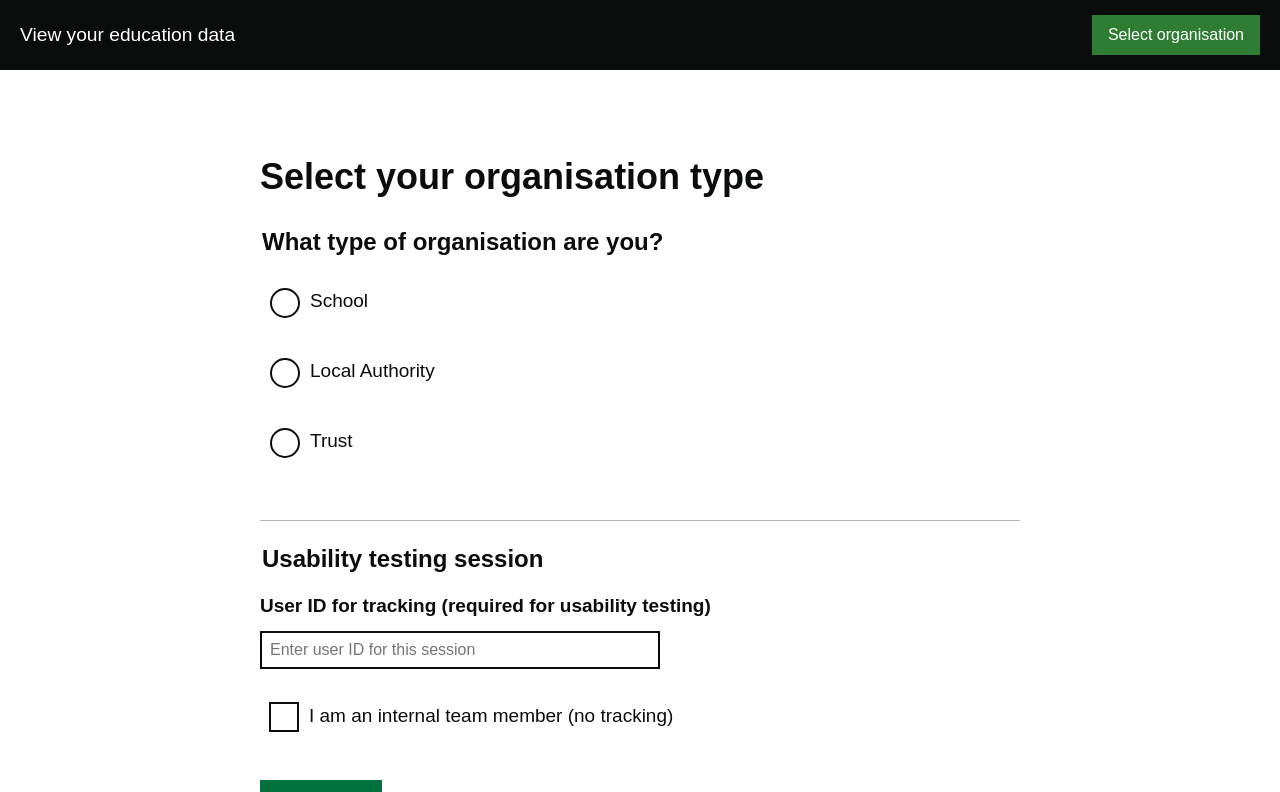
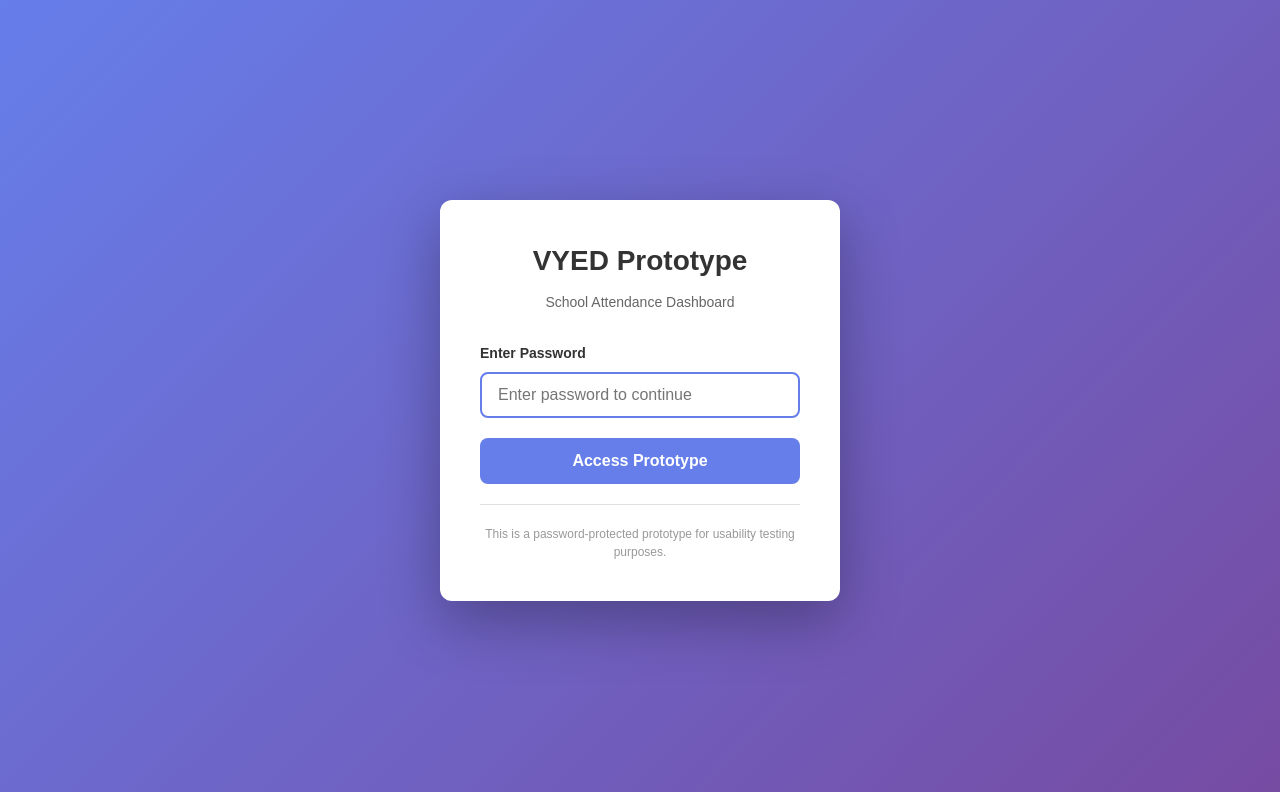
Before and after one commit to VinceSpadaro/vyed-prototype, a React (Create React App) app: page /#/ in a window 1280 px wide. Before the commit this address led to /#/. Shown: the top 792 px of the page. Built offline with nearby package versions, Linux system fonts and the light colour scheme.

Commit message:
implemented password
password = 'attendance'

```diff
--- a/src/App.js
+++ b/src/App.js
@@ -1,4 +1,4 @@
-import React from 'react';
+import React, { useState, useEffect } from 'react';
 import { HashRouter as Router, Routes, Route, Navigate } from 'react-router-dom';
 import styled from 'styled-components';
 import './App.css';
@@ -7,6 +7,7 @@ import { TrackingProvider } from './context/TrackingContext';
 import ClarityPageTracker from './components/Analytics/ClarityPageTracker';
 
 // Components
+import PasswordGate from './components/Auth/PasswordGate';
 import Header from './components/Header/Header';
 import AttendanceData from './components/Dashboard/AttendanceData';
 import SchoolPage from './components/School/SchoolPage';
@@ -170,6 +171,24 @@ function AppRoutes() {
 }
 
 function App() {
+  const [isAuthenticated, setIsAuthenticated] = useState(false);
+
+  useEffect(() => {
+    // Check if user is already authenticated in this session
+    const authenticated = sessionStorage.getItem('vyed_authenticated');
+    if (authenticated === 'true') {
+      setIsAuthenticated(true);
+    }
+  }, []);
+
+  const handleAuthenticated = () => {
+    setIsAuthenticated(true);
+  };
+
+  if (!isAuthenticated) {
+    return <PasswordGate onAuthenticated={handleAuthenticated} />;
+  }
+
   return (
     <UserTypeProvider>
       <TrackingProvider>
--- /dev/null
+++ b/src/components/Auth/PasswordGate.js
@@ -0,0 +1,160 @@
+import React, { useState } from 'react';
+import styled from 'styled-components';
+
+const GateContainer = styled.div`
+  min-height: 100vh;
+  display: flex;
+  align-items: center;
+  justify-content: center;
+  background: linear-gradient(135deg, #667eea 0%, #764ba2 100%);
+  font-family: Arial, sans-serif;
+`;
+
+const GateCard = styled.div`
+  background: white;
+  padding: 40px;
+  border-radius: 12px;
+  box-shadow: 0 20px 60px rgba(0, 0, 0, 0.3);
+  max-width: 400px;
+  width: 90%;
+`;
+
+const Title = styled.h1`
+  margin: 0 0 10px 0;
+  color: #333;
+  font-size: 28px;
+  text-align: center;
+`;
+
+const Subtitle = styled.p`
+  margin: 0 0 30px 0;
+  color: #666;
+  font-size: 14px;
+  text-align: center;
+`;
+
+const Form = styled.form`
+  display: flex;
+  flex-direction: column;
+  gap: 20px;
+`;
+
+const InputGroup = styled.div`
+  display: flex;
+  flex-direction: column;
+  gap: 8px;
+`;
+
+const Label = styled.label`
+  color: #333;
+  font-size: 14px;
+  font-weight: 600;
+`;
+
+const Input = styled.input`
+  padding: 12px 16px;
+  border: 2px solid #e0e0e0;
+  border-radius: 8px;
+  font-size: 16px;
+  transition: border-color 0.3s;
+
+  &:focus {
+    outline: none;
+    border-color: #667eea;
+  }
+
+  &.error {
+    border-color: #e74c3c;
+  }
+`;
+
+const ErrorMessage = styled.p`
+  color: #e74c3c;
+  font-size: 14px;
+  margin: 0;
+  text-align: center;
+`;
+
+const Button = styled.button`
+  padding: 14px 24px;
+  background: #667eea;
+  color: white;
+  border: none;
+  border-radius: 8px;
+  font-size: 16px;
+  font-weight: 600;
+  cursor: pointer;
+  transition: background 0.3s;
+
+  &:hover {
+    background: #5568d3;
+  }
+
+  &:active {
+    transform: scale(0.98);
+  }
+`;
+
+const InfoText = styled.p`
+  margin: 20px 0 0 0;
+  padding-top: 20px;
+  border-top: 1px solid #e0e0e0;
+  color: #999;
+  font-size: 12px;
+  text-align: center;
+`;
+
+const PasswordGate = ({ onAuthenticated }) => {
+  const [password, setPassword] = useState('');
+  const [error, setError] = useState('');
+
+  const handleSubmit = (e) => {
+    e.preventDefault();
+
+    if (password === 'attendance') {
+      // Store authentication in sessionStorage
+      sessionStorage.setItem('vyed_authenticated', 'true');
+      onAuthenticated();
+    } else {
+      setError('Incorrect password. Please try again.');
+      setPassword('');
+    }
+  };
+
+  return (
+    <GateContainer>
+      <GateCard>
+        <Title>VYED Prototype</Title>
+        <Subtitle>School Attendance Dashboard</Subtitle>
+
+        <Form onSubmit={handleSubmit}>
+          <InputGroup>
+            <Label htmlFor="password">Enter Password</Label>
+            <Input
+              id="password"
+              type="password"
+              value={password}
+              onChange={(e) => {
+                setPassword(e.target.value);
+                setError('');
+              }}
+              className={error ? 'error' : ''}
+              placeholder="Enter password to continue"
+              autoFocus
+            />
+          </InputGroup>
+
+          {error && <ErrorMessage>{error}</ErrorMessage>}
+
+          <Button type="submit">Access Prototype</Button>
+        </Form>
+
+        <InfoText>
+          This is a password-protected prototype for usability testing purposes.
+        </InfoText>
+      </GateCard>
+    </GateContainer>
+  );
+};
+
+export default PasswordGate;
--- a/src/components/Reports/ReportsPage.js
+++ b/src/components/Reports/ReportsPage.js
@@ -95,12 +95,12 @@ const ReportsPage = () => {
       <PageTitle>School attendance downloads</PageTitle>
 
       <ReportsSection>
-        <ReportsHeading>Your attendance summary reports file available for VYED TEAM (UKPRN 90000218)</ReportsHeading>
+        <ReportsHeading>Your attendance summary reports file available for VYED TEAM (UKPRN 90240218)</ReportsHeading>
 
         <FileTable>
           <TableHeader>File</TableHeader>
           <FileRow>
-            <FileLink href="#" download>Official_Sensitive_90000218_Secondary_School_Attendance_Summary_First_Spring_Term_27022025.docx</FileLink>
+            <FileLink href="#" download>Official_Sensitive_90240218_Secondary_School_Attendance_Summary_First_Spring_Term_27342025.docx</FileLink>
           </FileRow>
         </FileTable>
       </ReportsSection>
```
